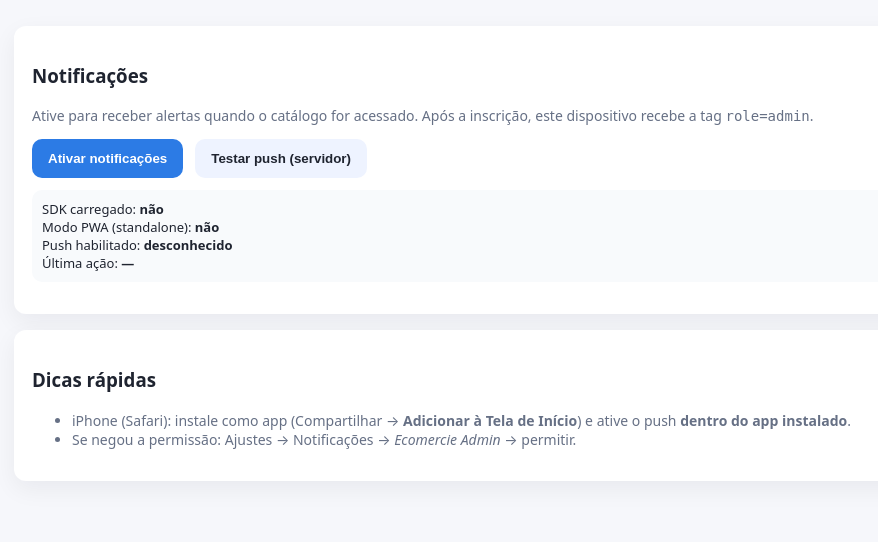
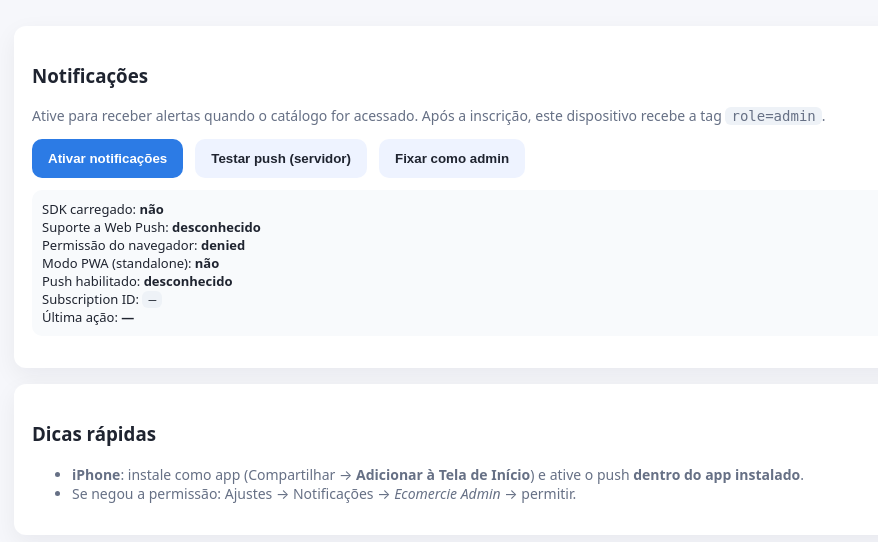
Before and after one commit to wiggers12/ecomercie, a Flask app: page /admin in a window 1280 px wide. Shown: the part 65-607 px from the top of the page, without its empty margins (166-1044 px from the left). Run offline with Flask 3, Linux system fonts and the light colour scheme; some libraries are stand-ins or nearby versions.

Commit message:
Update admin.html

```diff
--- a/templates/admin.html
+++ b/templates/admin.html
@@ -13,7 +13,7 @@
 
   <style>
     :root { --bg:#0b1220; --fg:#e8eefc; --accent:#2ecc71; --warn:#ffb020; --err:#ff5a5f; }
-    body { margin:0; font-family:system-ui, -apple-system, Segoe UI, Roboto, Arial, sans-serif; background:#f6f7fb; color:#1f2430;}
+    body { margin:0; font-family:system-ui,-apple-system,Segoe UI,Roboto,Arial,sans-serif; background:#f6f7fb; color:#1f2430;}
     header { background:var(--bg); color:var(--fg); padding:18px 20px; display:flex; align-items:center; justify-content:space-between; }
     header h1 { font-size:18px; margin:0; }
     main { max-width:920px; margin:26px auto; padding:0 16px; }
@@ -22,12 +22,14 @@
     button { border:0; border-radius:10px; padding:12px 16px; cursor:pointer; font-weight:600; }
     .primary { background:#2c7be5; color:#fff; }
     .ghost { background:#eef3ff; color:#1f2430; }
+    .danger { background:#ffeaea; color:#b42318; }
     .badge { display:inline-block; padding:6px 10px; border-radius:999px; font-size:12px; font-weight:700; }
     .ok { background:#e7f9ef; color:#0e8a4b; }
     .off { background:#ffe8e8; color:#b42318; }
     .muted { color:#667085; font-size:14px; }
-    .toast { position:fixed; left:50%; transform:translateX(-50%); bottom:22px; background:#111827; color:#fff; padding:12px 16px; border-radius:10px; box-shadow:0 8px 24px rgba(0,0,0,.25); display:none; }
+    .toast { position:fixed; left:50%; transform:translateX(-50%); bottom:22px; background:#111827; color:#fff; padding:12px 16px; border-radius:10px; box-shadow:0 8px 24px rgba(0,0,0,.25); display:none; z-index:9999;}
     .diag { font-size:13px; background:#f8fafc; border-radius:10px; padding:10px; }
+    code { background:#eef2f7; padding:1px 6px; border-radius:6px; }
   </style>
 </head>
 <body>
@@ -43,12 +45,18 @@
       <div class="row" style="margin-top:10px">
         <button class="primary" onclick="ativarPush()">Ativar notificações</button>
         <button class="ghost"   onclick="testarPush()">Testar push (servidor)</button>
-        <!-- opcional: <button class="ghost" onclick="reinstalarSW()">Reinstalar SW</button> -->
+        <button class="ghost"   onclick="fixarAdmin()">Fixar como admin</button>
+        <!-- opcional: descomente se quiser -->
+        <!-- <button class="danger" onclick="reinstalarSW()">Reinstalar SW</button> -->
       </div>
+
       <div class="diag" style="margin-top:12px">
         <div>SDK carregado: <b id="d_sdk">não</b></div>
+        <div>Suporte a Web Push: <b id="d_support">desconhecido</b></div>
+        <div>Permissão do navegador: <b id="d_perm">desconhecida</b></div>
         <div>Modo PWA (standalone): <b id="d_pwa">não</b></div>
         <div>Push habilitado: <b id="d_enabled">desconhecido</b></div>
+        <div>Subscription ID: <code id="d_sid">—</code></div>
         <div>Última ação: <b id="d_last">—</b></div>
       </div>
       <p id="info" class="muted" style="margin-top:8px"></p>
@@ -57,7 +65,7 @@
     <section class="card">
       <h3>Dicas rápidas</h3>
       <ul class="muted">
-        <li>iPhone (Safari): instale como app (Compartilhar → <b>Adicionar à Tela de Início</b>) e ative o push <b>dentro do app instalado</b>.</li>
+        <li><b>iPhone</b>: instale como app (Compartilhar → <b>Adicionar à Tela de Início</b>) e ative o push <b>dentro do app instalado</b>.</li>
         <li>Se negou a permissão: Ajustes → Notificações → <i>Ecomercie Admin</i> → permitir.</li>
       </ul>
     </section>
@@ -68,7 +76,6 @@
   <!-- SDK OneSignal -->
   <script src="https://cdn.onesignal.com/sdks/OneSignalSDK.js" async></script>
 
-  <!-- ======= SEU SCRIPT COMPLETO ======= -->
   <script>
     // ==== UI helpers ====
     function toast(msg){const t=document.getElementById('toast');t.textContent=msg;t.style.display='block';clearTimeout(window.__t);window.__t=setTimeout(()=>t.style.display='none',3200);}
@@ -78,66 +85,51 @@
     const isiOS = /iPhone|iPad|iPod/i.test(navigator.userAgent);
     const isStandalone = ('standalone' in navigator) && navigator.standalone;
     setDiag('d_pwa', isStandalone ? 'sim' : 'não');
+    setDiag('d_perm', (typeof Notification!=='undefined' ? Notification.permission : 'n/a'));
 
-    function mostrarInstrucoesDesbloqueio() {
-      let msg = '';
-      if (isiOS) {
-        msg = isStandalone
-          ? 'iPhone (PWA): Ajustes → Notificações → Ecomercie Admin → Permitir.'
-          : 'iPhone: instale como app (Compartilhar → Adicionar à Tela de Início), abra o app e tente de novo.';
-      } else {
-        const ua = navigator.userAgent.toLowerCase();
-        if (ua.includes('chrome')) {
-          msg = 'Chrome: cadeado ao lado do endereço → Permissões → Notificações → Permitir.';
-        } else if (ua.includes('firefox')) {
-          msg = 'Firefox: ícone de permissões (escudo/cadeado) → Permissões → Notificações → Permitir.';
-        } else if (ua.includes('safari')) {
-          msg = 'Safari (macOS): Safari → Preferências → Websites → Notifications → Allow para este site.';
-        } else if (ua.includes('edg/')) {
-          msg = 'Edge: cadeado ao lado do endereço → Permissões do site → Notificações → Permitir.';
-        } else {
-          msg = 'Ative as notificações nas permissões do site/navegador para este domínio.';
-        }
-      }
-      toast('⚠️ Permissão está bloqueada. ' + msg);
+    // Força tag manualmente (debug/garantia)
+    async function fixarAdmin(){
+      if (!window.OneSignal){ toast('SDK ainda carregando…'); return; }
+      try { await OneSignal.sendTag('role','admin'); toast('🔒 Tag role=admin aplicada.'); }
+      catch(e){ console.log(e); toast('⚠️ Falhou ao aplicar tag.'); }
     }
+    window.fixarAdmin = fixarAdmin;
 
-    // opcional: limpar SW antigo (especialmente útil no iOS)
+    // Opcional: limpar SW antigo (iOS teimoso)
     async function reinstalarSW(){
       setDiag('d_last','clicou: Reinstalar SW');
       if ('serviceWorker' in navigator) {
         const regs = await navigator.serviceWorker.getRegistrations();
         for (const r of regs) { try { await r.unregister(); } catch(e){} }
-        toast('SW removido. Recarregando…'); setTimeout(()=>location.reload(), 600);
-      } else {
-        toast('Este navegador não tem serviceWorker.');
-      }
+        toast('SW removido. Reabrindo…'); setTimeout(()=>location.reload(), 600);
+      } else { toast('Este navegador não tem serviceWorker.'); }
     }
     window.reinstalarSW = reinstalarSW;
 
+    // Ativa push com sequência robusta (iOS PWA friendly)
     async function ativarPush(){
       setDiag('d_last','clicou: Ativar notificações');
-
-      if (isiOS && !isStandalone) { toast('📲 No iPhone, instale como app (Tela de Início) para habilitar push.'); return; }
+      if (isiOS && !isStandalone) { toast('📲 No iPhone, instale como app (Tela de Início).'); return; }
       if (!window.OneSignal){ toast('⌛ SDK ainda carregando…'); return; }
 
       if (typeof Notification !== 'undefined' && Notification.permission === 'denied') {
-        mostrarInstrucoesDesbloqueio();
+        toast('⚠️ Permissão bloqueada no navegador/sistema. Ative nas configurações e tente de novo.');
         return;
       }
 
       try {
         const supported = await OneSignal.isPushNotificationsSupported?.();
+        setDiag('d_support', supported === false ? 'não' : 'sim');
         if (supported === false) { toast('❌ Este ambiente não suporta Web Push.'); return; }
 
         const already = await OneSignal.isPushNotificationsEnabled();
         if (already){
           try { await OneSignal.sendTag('role','admin'); } catch(e){}
-          setBadge(true); setDiag('d_enabled','sim'); toast('✅ Já está ativado (marcado como ADMIN).');
+          setBadge(true); setDiag('d_enabled','sim'); toast('✅ Já está ativado (ADMIN).');
           return;
         }
 
-        // Sequência “mais forte” (SDK novo) → fallback legado
+        // Sequência “forte”: SDK novo → fallback slidedown
         if (OneSignal.Notifications?.requestPermission) { await OneSignal.Notifications.requestPermission(); }
         if (OneSignal.User?.PushSubscription?.optIn) { try { await OneSignal.User.PushSubscription.optIn(); } catch(e){} }
         if (OneSignal.Slidedown?.promptPush) { await OneSignal.Slidedown.promptPush(); }
@@ -145,21 +137,18 @@
 
         const enabledNow = await OneSignal.isPushNotificationsEnabled();
         setBadge(enabledNow); setDiag('d_enabled', enabledNow ? 'sim' : 'não');
-
         if (enabledNow) {
           try { await OneSignal.sendTag('role','admin'); } catch(e){}
           toast('✅ Ativado e marcado como ADMIN.');
         } else {
-          if (typeof Notification !== 'undefined' && Notification.permission === 'denied') {
-            mostrarInstrucoesDesbloqueio();
-          } else {
-            toast('⚠️ Permissão não concluída. Tente novamente.');
-          }
+          toast('⚠️ Permissão não concluída. Abra as permissões do app/navegador.');
         }
       } catch (e) {
-        console.log(e);
-        toast('❌ Erro ao solicitar permissão.');
+        console.log(e); toast('❌ Erro ao solicitar permissão.');
       }
+
+      // Atualiza Subscription ID e permission
+      await atualizarDebugIDs();
     }
     window.ativarPush = ativarPush;
 
@@ -168,10 +157,23 @@
       try {
         const r = await fetch('/test-notify', { cache: 'no-store' });
         const j = await r.json();
-        toast(j.sent ? '📨 Push de teste enviado!' : '❌ Falha ao enviar push.');
+        const ok = (j.ok === true) || (j.sent === true);
+        toast(ok ? '📨 Push (admins) enviado!' : ('❌ Falha: ' + (JSON.stringify(j.onesignal?.errors || j) )));
+        console.log('test-notify →', j);
       } catch { toast('❌ Erro ao chamar o servidor.'); }
     }
     window.testarPush = testarPush;
+
+    async function atualizarDebugIDs(){
+      // Subscription ID (Player/User ID)
+      try {
+        let sid = OneSignal?.User?.PushSubscription?.id || null;
+        if (!sid && OneSignal.getUserId) sid = await OneSignal.getUserId();
+        if (sid) setDiag('d_sid', sid);
+      } catch {}
+      // Permission
+      setDiag('d_perm', (typeof Notification!=='undefined' ? Notification.permission : 'n/a'));
+    }
 
     // ==== Inicialização OneSignal ====
     window.OneSignal = window.OneSignal || [];
@@ -185,6 +187,7 @@
 
       try {
         const supported = await OneSignal.isPushNotificationsSupported?.();
+        setDiag('d_support', supported === false ? 'não' : 'sim');
         if (supported === false) toast('⚠️ Este navegador não suporta Web Push.');
       } catch {}
 
@@ -198,14 +201,17 @@
         if (enabled) { try { await OneSignal.sendTag('role','admin'); } catch(e){} }
       } catch {}
 
+      await atualizarDebugIDs();
+
       OneSignal.on('subscriptionChange', async (ok) => {
         setBadge(ok); setDiag('d_enabled', ok ? 'sim' : 'não');
         if (ok) {
           try { await OneSignal.sendTag('role','admin'); toast('✅ Ativado e marcado como ADMIN.'); }
-          catch(e){ console.log(e); toast('⚠️ Ativado, mas falhou ao aplicar a tag.'); }
+          catch(e){ console.log(e); toast('⚠️ Ativado, mas falhou a tag.'); }
         } else {
           toast('🔕 Notificações desativadas.');
         }
+        await atualizarDebugIDs();
       });
     });
   </script>
```
